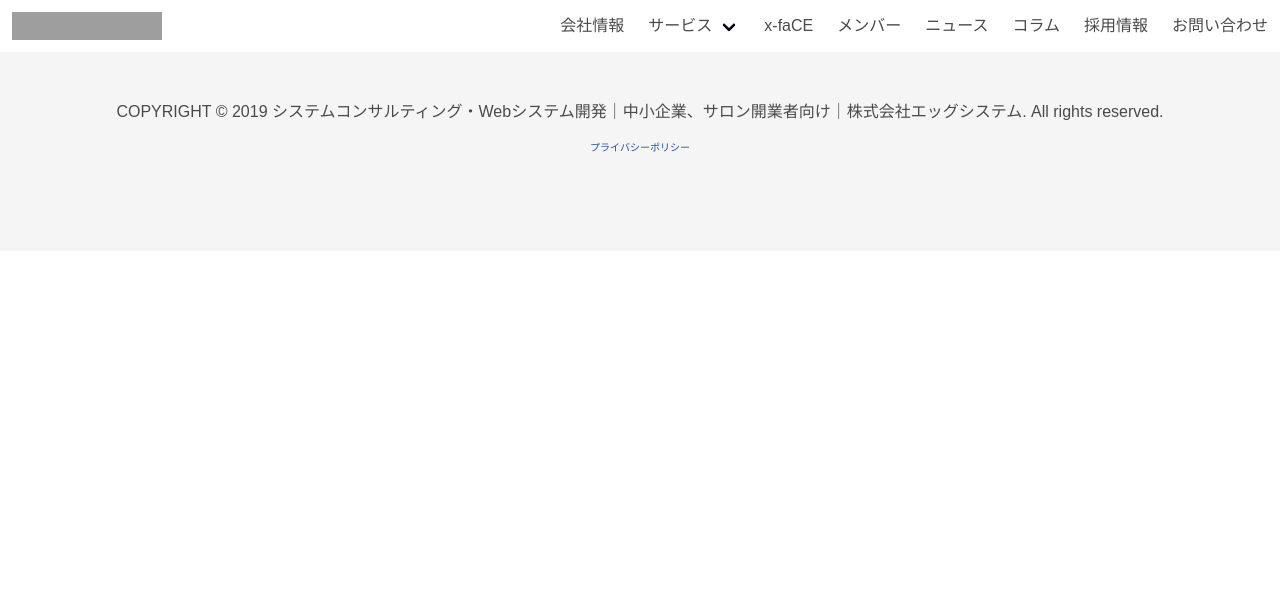
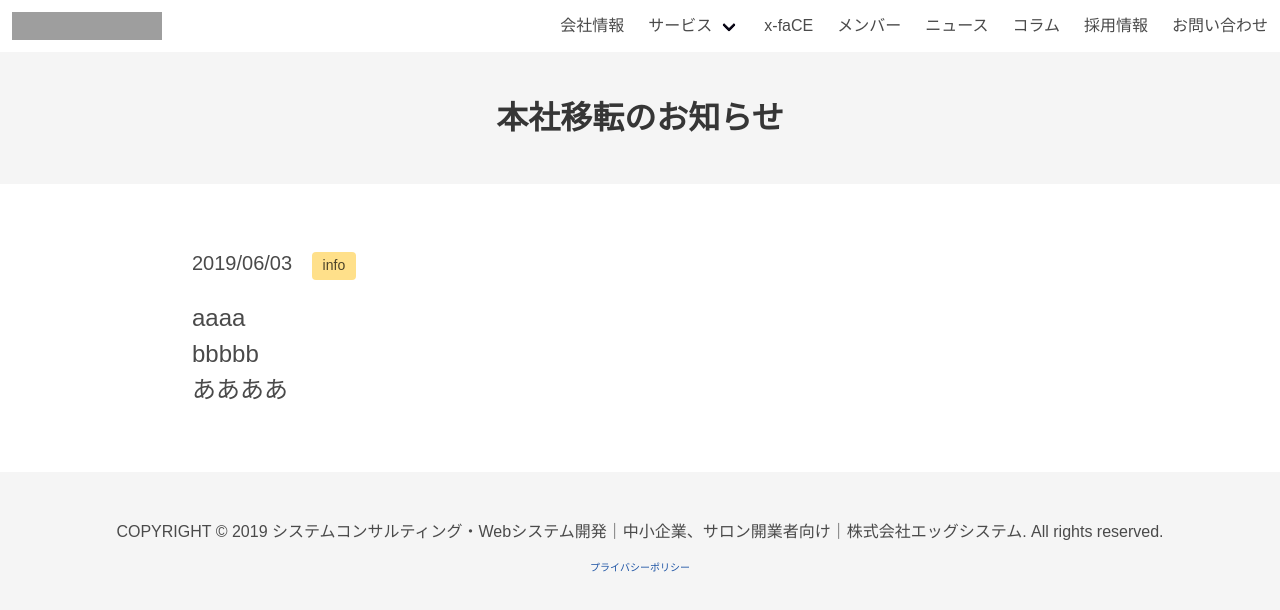
Before and after one commit to egg-system/corporate-site, a Nuxt app: page /news/aaa in a window 1280 px wide. Shown: the top 610 px of the page. Built offline with nearby package versions, Linux system fonts and the light colour scheme; grey boxes are pictures that could not be loaded.

Commit message:
ニュース詳細ページ作成

```diff
--- /dev/null
+++ b/pages/news/_id.vue
@@ -0,0 +1,68 @@
+<template>
+  <div>
+    <the-hero-title :main-text="news.title" />
+    <div class="news">
+      <div class="sub">
+        <span class="date">{{ news.date }}</span>
+        <span class="tag is-warning">
+          {{ news.label }}
+        </span>
+      </div>
+      <div class="main">
+        <div v-html="news.content" />
+      </div>
+    </div>
+  </div>
+</template>
+
+<script>
+import TheHeroTitle from '~/components/pages/common/TheHeroTitle.vue'
+
+export default {
+  components: {
+    TheHeroTitle
+  },
+  data: () => ({
+    news: {
+      title: '本社移転のお知らせ',
+      date: '2019/06/03',
+      label: 'info',
+      content: '<div>aaaa</div><div>bbbbb</div><div>ああああ</div>'
+    }
+  }),
+  async asyncData({ params }) {
+    // idからデータを取得
+    return {
+      id: params.id
+    }
+  }
+}
+</script>
+
+<style lang="scss" scoped>
+.news {
+  width: 70%;
+  margin: 0 auto;
+  margin-top: 5%;
+  margin-bottom: 5%;
+}
+// スマホ版
+@media screen and (max-width: 400px) {
+  .news {
+    width: 90%;
+  }
+}
+.date {
+  font-size: 20px;
+}
+.tag {
+  font-size: 14px;
+}
+.date {
+  margin-right: 20px;
+}
+.main {
+  margin-top: 20px;
+  font-size: 24px;
+}
+</style>
```
